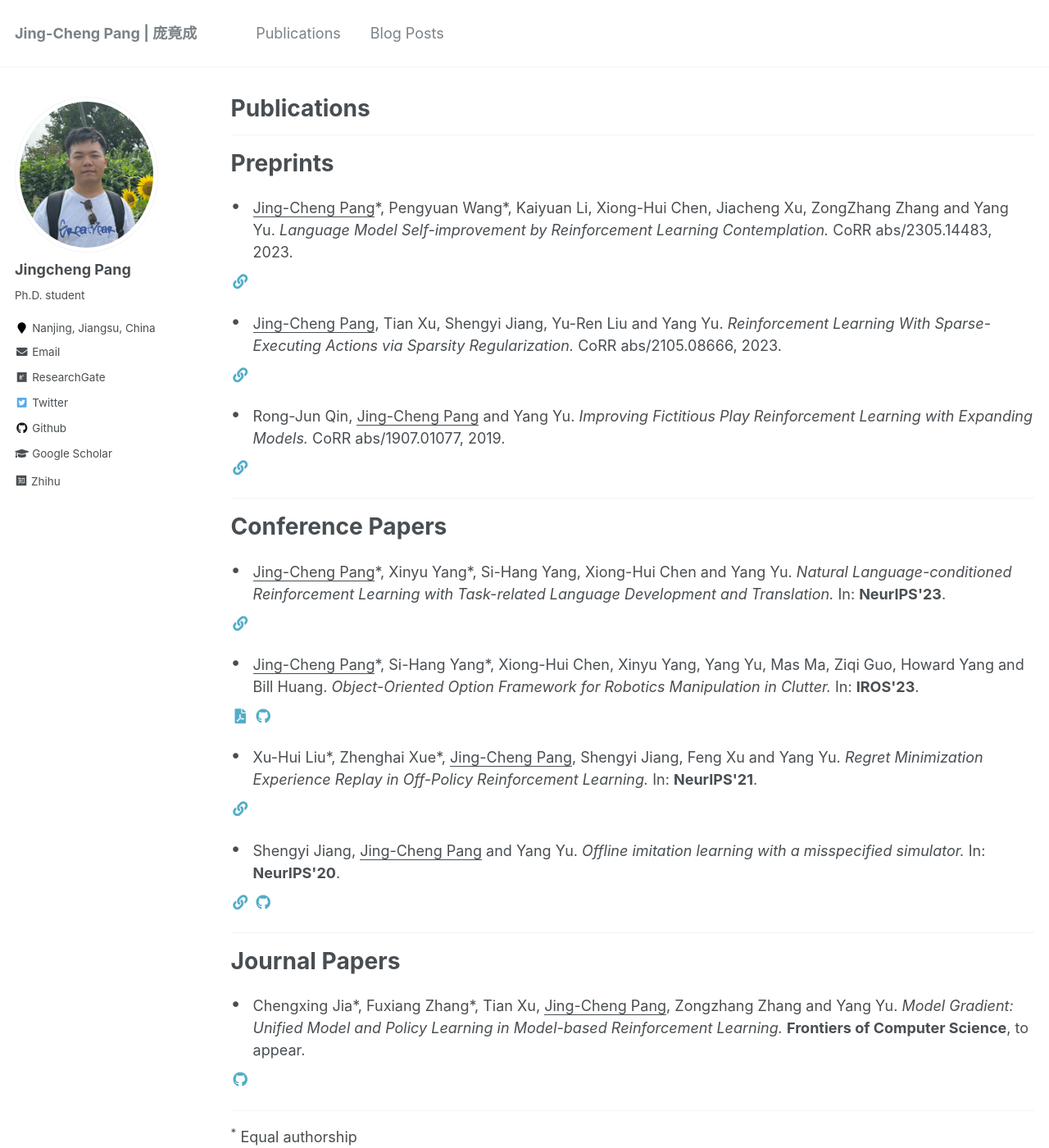
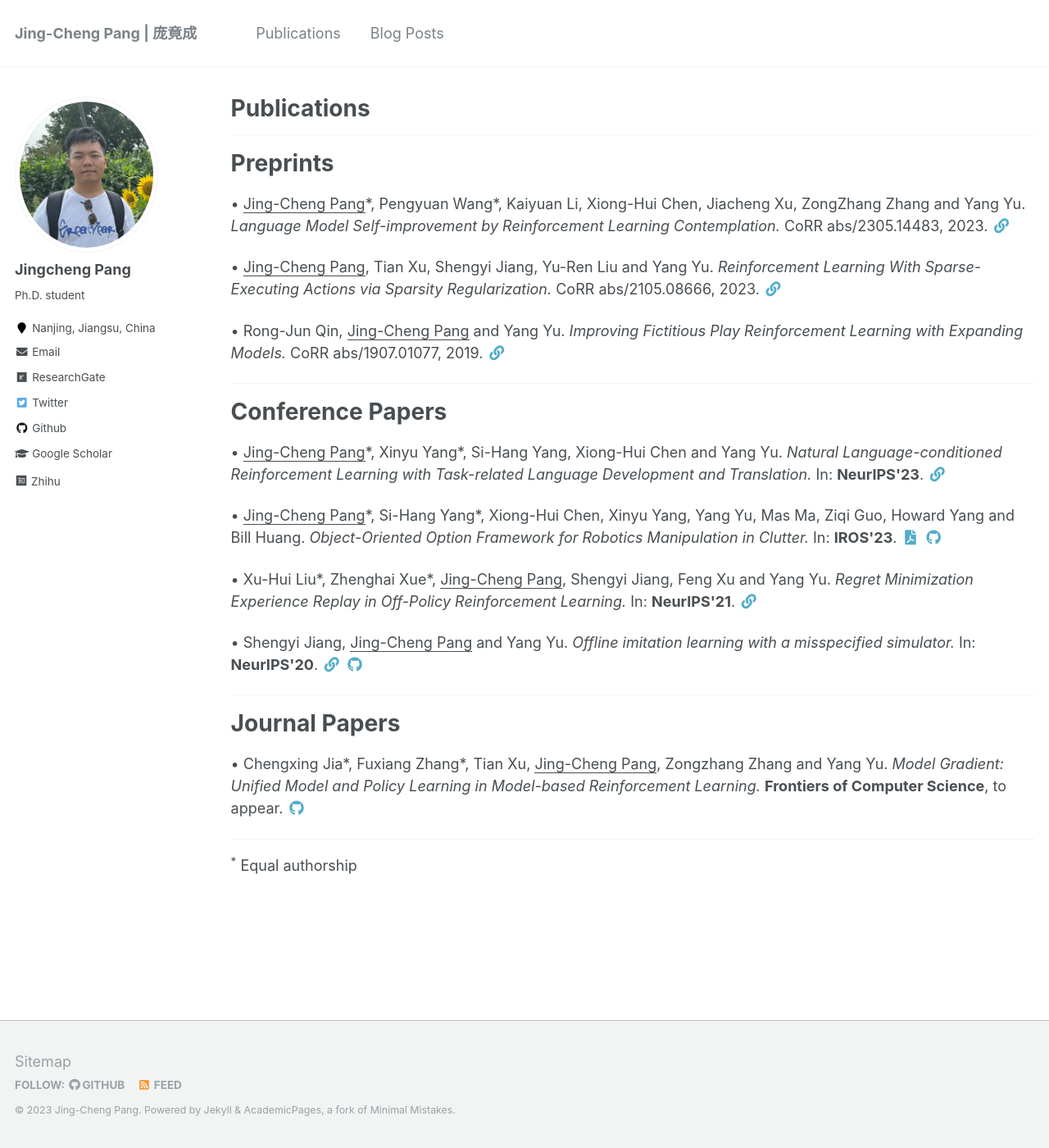
Before and after one commit to jingchengpang/jingchengpang.github.io, a Jekyll site: the page built from _pages/publications.md, in a window 1280 px wide and 1400 px high. Shown: the whole window at 82% size. Built offline with Jekyll 4.4.1, drawn with Linux system fonts in a browser that asks for light colours; a style sheet for code colours, icons or effects is not loaded.

Commit message:
improve pub presentation

```diff
--- a/_includes/archive-single.html
+++ b/_includes/archive-single.html
@@ -57,7 +57,8 @@
       <!-- citation and icon code -->
       <p>
       {% if post.citation %}
-        <div class="list-item"> {{ post.citation }} </div>
+<!--        <div class="list-item"> {{ post.citation }} </div>-->
+        • {{ post.citation }}
       {% endif %}
 <!--      <br>-->
       {% if post.link %}
```
